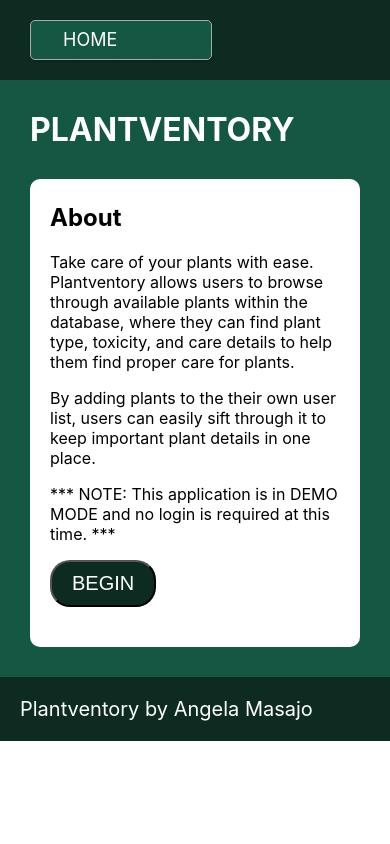
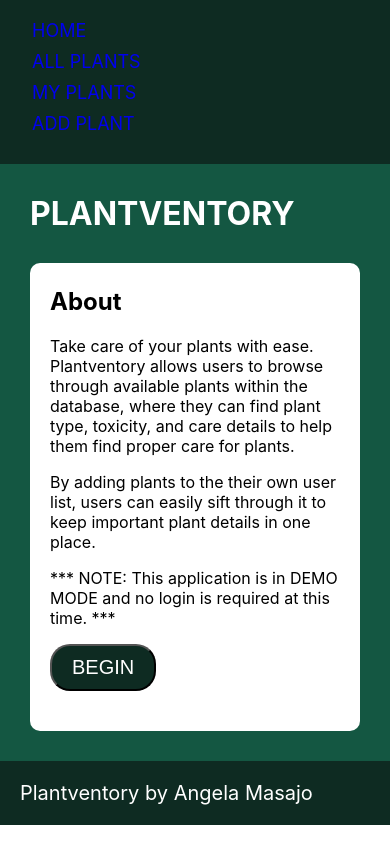
Before and after one commit to angelamasajo/fullstack-capstone, a React (Create React App) app: page / in a window 390 px wide. Built offline with nearby package versions, Linux system fonts and the light colour scheme.

Commit message:
responsive nav bar

```diff
--- a/src/NavBar/NavBar.css
+++ b/src/NavBar/NavBar.css
@@ -1,56 +1,10 @@
-/*
-.NavBar a,
-.NavBar a:active,
-.NavBar a:focus,
-.NavBar a:visited {
-  color: #ececea;
-}
-
-.NavBar a:hover {
-  color: #ffffff;
-}
-
-.NavBar a:not(:last-of-type) {
-  margin-right: 32px;
-}
-*/
-
-/* nav */
-/* .nav {
-	position: relative;
-	margin: 20px 0;
-}
-.nav ul {
-	margin: 0;
-	padding: 0;
-}
-.nav li {
-	margin: 0 5px 10px 0;
-	padding: 0;
-	list-style: none;
-	display: inline-block;
-}
-.nav a {
-	padding: 3px 12px;
-	text-decoration: none;
-	color: #999;
-	line-height: 100%;
-}
-.nav a:hover {
-	color: #000;
-}
-.nav .current a {
-	background: #999;
-	color: #fff;
-	border-radius: 5px;
-} */
-
 .nav {
   background-color: #0e2b22;
   padding: 20px;
   font-size: 20px;
   font-size: large;
   position: relative;
+  margin-top: 0px;
 }
 
 .nav li {
@@ -58,6 +12,14 @@
   padding: 0;
   list-style: none;
   display: inline-block;
+  color: white;
+}
+
+
+.nav {
+  display: flex;
+  list-style: none;
+  flex-direction: row;
   color: white;
 }
 
@@ -70,65 +32,14 @@
 }
 
 .nav a {
+  text-decoration: none;
+  line-height: 100%;
   padding: 3px 12px;
-  text-decoration: none;
-  /* color: #999; */
-  line-height: 100%;
 }
 
 @media screen and (max-width: 600px) {
-  .nav {
-    position: relative;
-    min-height: 40px;
+  .nav{
+    display: flex;
+    flex-direction: column;
   }
-  .nav ul {
-    width: 180px;
-    padding: 5px 0;
-    position: absolute;
-    margin: 20px 0 0 30px;
-    top: 0;
-    left: 0;
-    border: solid 1px #aaa;
-    background: #145742 url(nav-icon/mobile-nav-icon.png) no-repeat 10px 11px;
-    border-radius: 5px;
-    box-shadow: 0 1px 2px rgba(0, 0, 0, 0.3);
-  }
-  .nav li {
-    display: none; /* hide all <li> items */
-    margin: 0;
-  }
-  .nav .current {
-    display: block; /* show only current <li> item */
-  }
-  .nav a {
-    display: block;
-    padding: 5px 5px 5px 32px;
-    text-align: left;
-  }
-  .nav .current a {
-    background: none;
-    color: white;
-  }
-
-  /* on nav hover */
-  .nav ul:hover {
-    background-image: none;
-  }
-  .nav ul:hover li {
-    display: block;
-    margin: 0 0 5px;
-  }
-  .nav ul:hover .current {
-    background: wheat;
-  }
-
-  /*.nav.right ul {
-		left: auto;
-		right: 0;
-	}
-
-	.nav.center ul {
-		left: 50%;
-		margin-left: -90px;
-	} */
 }
--- a/src/NavBar/NavBar.js
+++ b/src/NavBar/NavBar.js
@@ -1,24 +1,24 @@
 import React, { Component } from "react";
 import "./NavBar.css";
-import { Link } from "react-router-dom";
+import { NavLink } from "react-router-dom";
 
 class NavBar extends Component {
   render() {
     return (
       <div className="NavBar">
-        <nav className="nav">
-          <ul>
-            <li className="current">
-              <Link to="/">HOME</Link>
+        <nav>
+          <ul className="nav">
+            <li>
+              <NavLink exact activeClassName="current" to="/">HOME</NavLink>
             </li>
             <li>
-              <Link to="/all-plants">ALL PLANTS</Link>
+              <NavLink activeClassName="current" to="/all-plants">ALL PLANTS</NavLink>
             </li>
             <li>
-              <Link to="/my-plants">MY PLANTS</Link>
+              <NavLink activeClassName="current" to="/my-plants">MY PLANTS</NavLink>
             </li>
             <li>
-              <Link to="/add-plant">ADD PLANT</Link>
+              <NavLink activeClassName="current" to="/add-plant">ADD PLANT</NavLink>
             </li>
           </ul>
         </nav>
```
